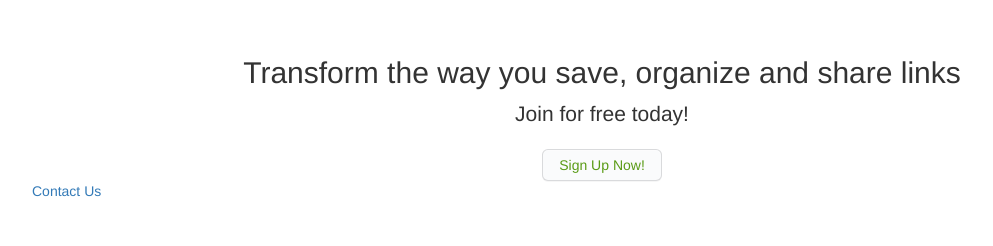
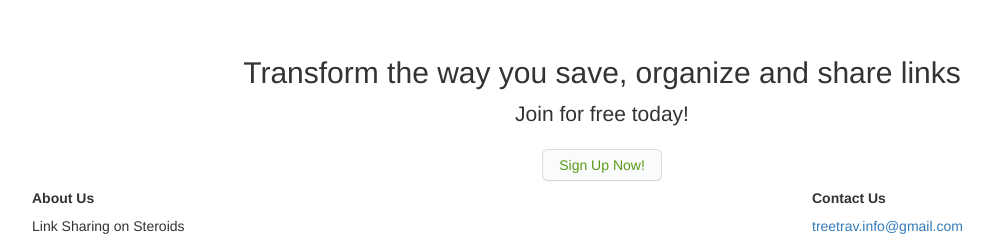
Before and after one commit to newport11/treetrav, a Flask app: page / in a window 1280 px wide. Shown: the part 2388-2634 px from the top of the page, without its empty margins (53-1046 px from the left). Before the commit the page ends 2585 px from the top, so only its background shows below. Run offline with Flask 3, Linux system fonts and the light colour scheme; some libraries are stand-ins or nearby versions.

Commit message:
edit footer

```diff
--- a/app/main/routes.py
+++ b/app/main/routes.py
@@ -57,6 +57,10 @@ def before_request():
         db.session.commit()
     g.search_form = SearchForm()
     g.locale = str(get_locale())
+
+@bp.context_processor
+def inject_current_year():
+    return {'current_year': datetime.now().year}
 
 
 @bp.route("/home", methods=["GET"])
--- a/app/static/main.css
+++ b/app/static/main.css
@@ -357,3 +357,8 @@
 #suggestions div:hover {
     background-color: #f0f0f0;
 }
+
+/* footer */
+footer {
+    margin-top: auto;
+}
--- a/app/templates/footer.html
+++ b/app/templates/footer.html
@@ -1,13 +1,23 @@
-
-<body>
-    <footer class="bg-dark text-light py-4">
-        <div class="container">
-            <div class="row">
-                <div class="col-md-6">
-                  <p><a href="mailto:treetrav.info@gmail.com">Contact Us</a></p>
-                </div>
+<footer class="bg-dark text-light py-4">
+    <div class="container">
+        <div class="row">
+            <div class="col-md-4">
+                <h5><strong>About Us</strong></h5>
+                <p>Link Sharing on Steroids</p>
+            </div>
+            <div class="col-md-4">
 
             </div>
+            <div class="col-md-4">
+                <h5><strong>Contact Us</strong></h5>
+                <p><a href="mailto:treetrav.info@gmail.com" class="text-light">treetrav.info@gmail.com</a></p>
+                <!-- <div class="social-icons">
+                    <a href="#"><i class="fab fa-facebook-f"></i></a>
+                    <a href="#"><i class="fab fa-twitter"></i></a>
+                    <a href="#"><i class="fab fa-instagram"></i></a>
+                    <a href="#"><i class="fab fa-linkedin-in"></i></a>
+                </div> -->
+            </div>
         </div>
-    </footer>
-</body>
+    </div>
+</footer>
```
